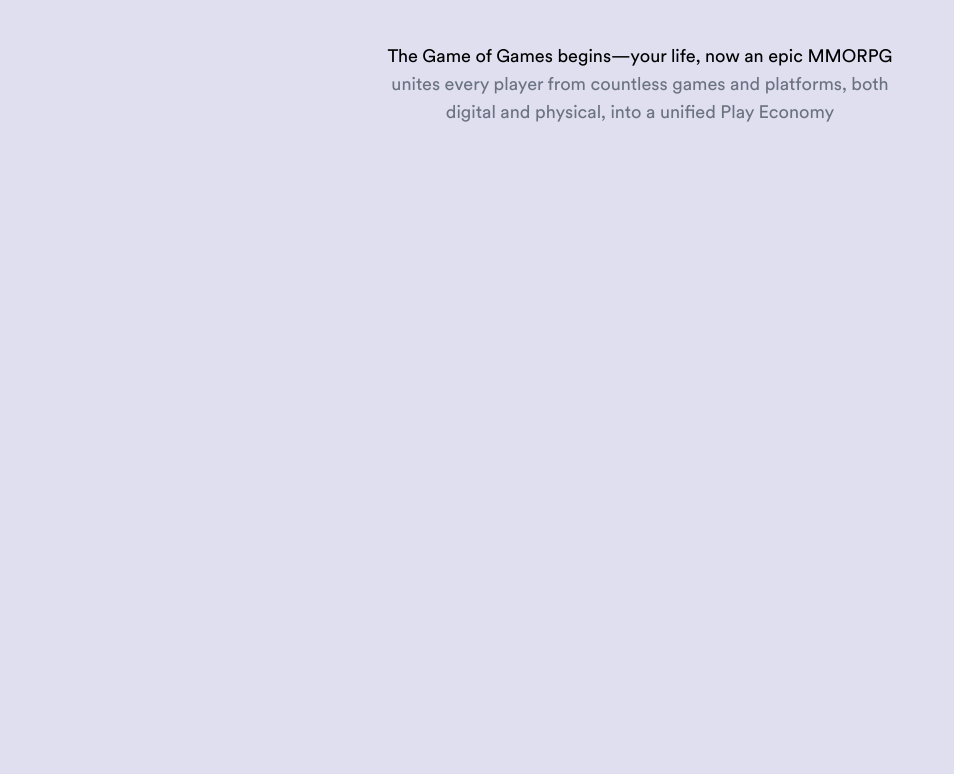
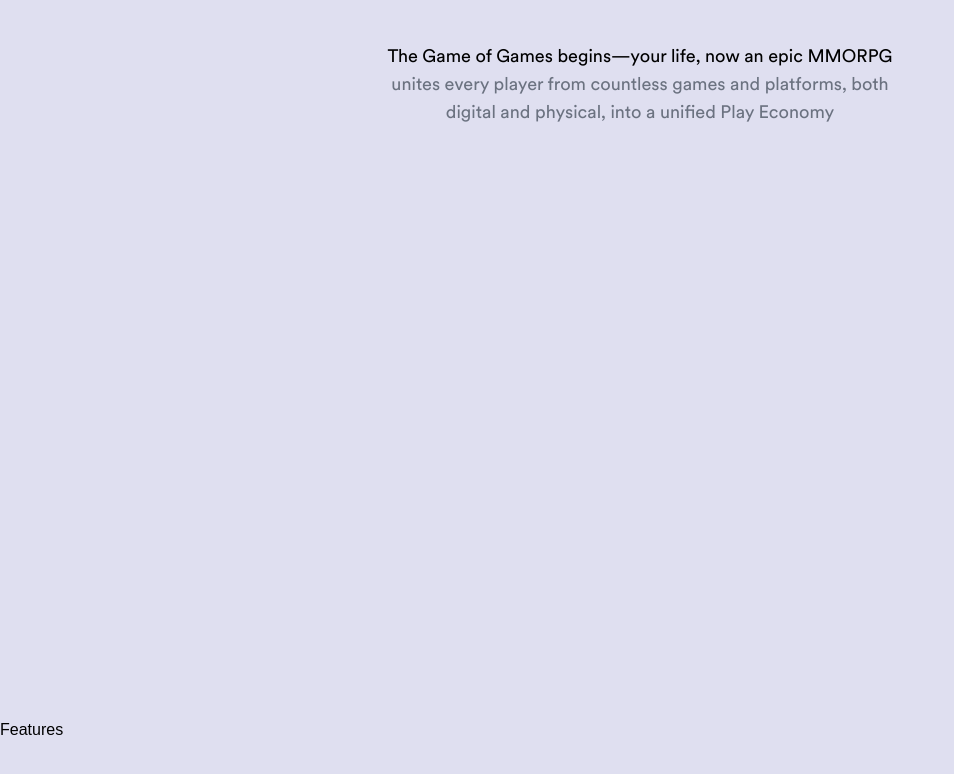
Before and after one commit to Shayankhannn/awwards, a React (Vite) app: page / in a window 1280 px wide. Shown: the part 1684-2458 px from the top of the page, without its empty margins (0-954 px from the left). After the commit the page ends 2426 px from the top, so only its background shows below. Built offline with nearby package versions, Linux system fonts and the light colour scheme; a web font is replaced by a local one.

Commit message:
features

```diff
--- a/src/App.jsx
+++ b/src/App.jsx
@@ -1,4 +1,5 @@
 import About from "./components/About"
+import Features from "./components/Features"
 import Hero from "./components/Hero"
 import Navbar from "./components/Navbar"
 
@@ -9,6 +10,7 @@
 <Navbar/>
 <Hero/>
 <About/>
+<Features/>
 
     </main>
   )
--- a/src/components/About.jsx
+++ b/src/components/About.jsx
@@ -14,7 +14,7 @@
     const clipAnimation = gsap.timeline({
         scrollTrigger: {
             trigger: "#clip",
-            start: "center center",
+            start: "center top",
             end: "+=800 center",
             scrub: 0.5,
             pin: true,
--- /dev/null
+++ b/src/components/Features.jsx
@@ -0,0 +1,8 @@
+
+const Features = () => {
+  return (
+    <div>Features</div>
+  )
+}
+
+export default Features
```
